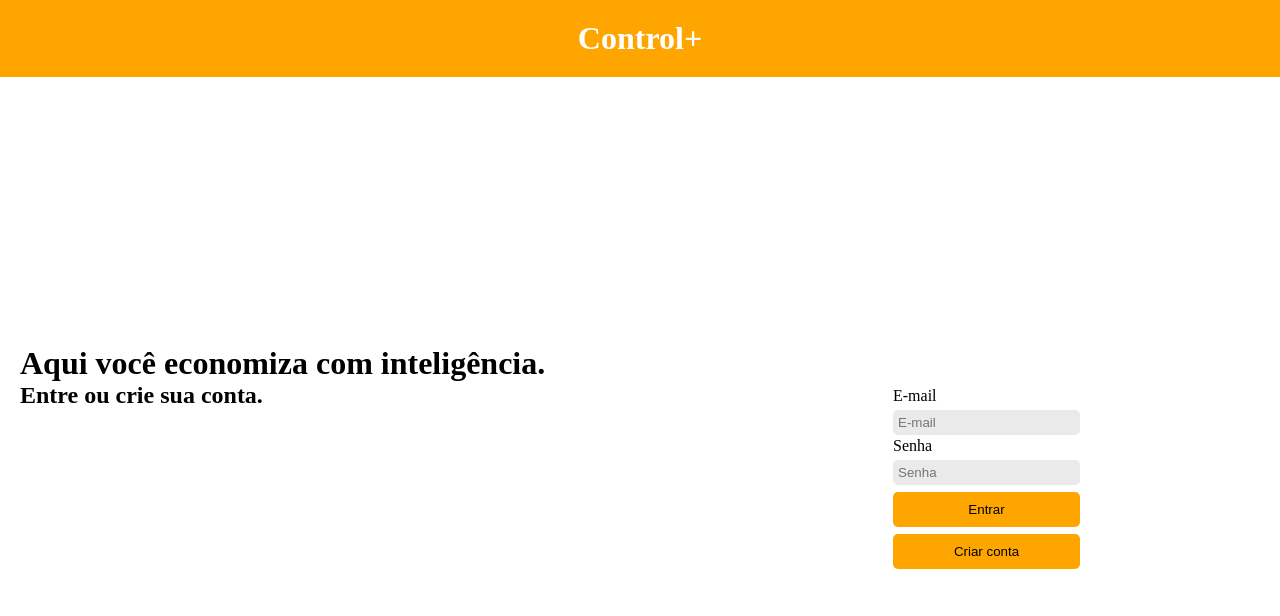
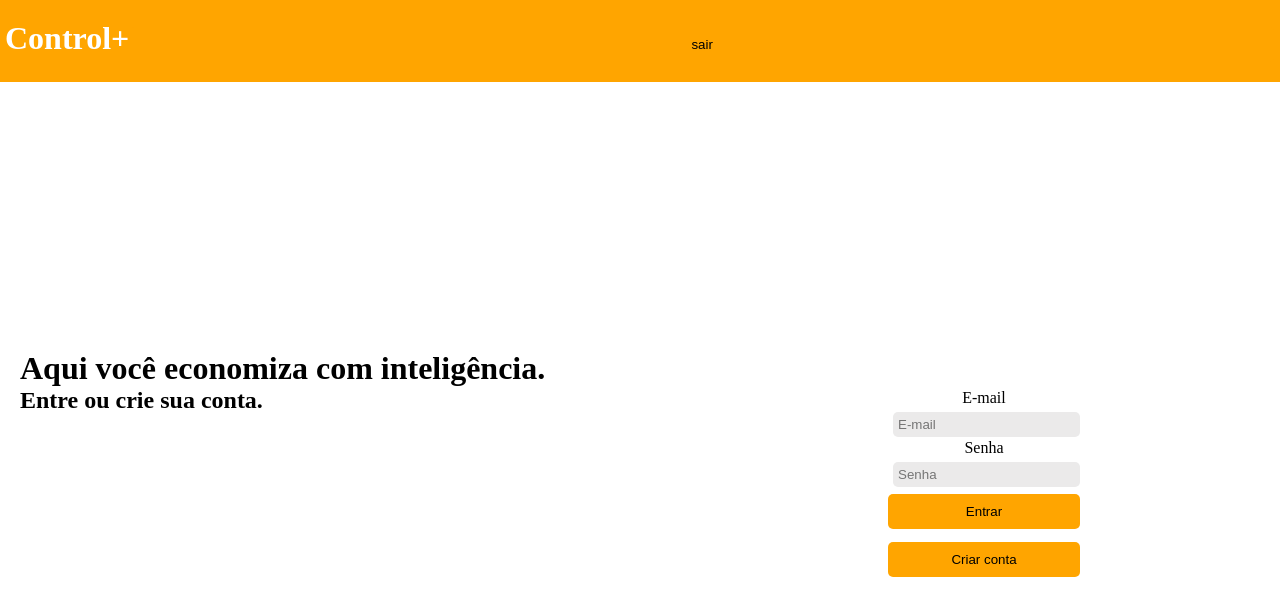
Before and after one commit to joaogpf/gerenciadorDeDespesas, a React (Vite) app in the folder client/gerenciadorDeGastos/: page / in a window 1280 px wide. Shown: the top 616 px of the page. Built offline with nearby package versions, Linux system fonts and the light colour scheme; sample sign-in values are in the browser's storage.

Commit message:
upando atualizacoes

```diff
--- a/client/gerenciadorDeGastos/src/components/App.jsx
+++ b/client/gerenciadorDeGastos/src/components/App.jsx
@@ -3,7 +3,6 @@ import Dashboard from "./Dashboard";
 import PageRegistro from "../pages/PageRegistro"
 import RotaProtegida from "./RotaProtegida";
 import PageLogin from "../pages/PageLogin";
-import Grafico from "./Grafico"
 import Header from "./Header";
 
 const App = () => {
@@ -14,7 +13,6 @@ const App = () => {
                     <Route path="/dashboard" element={
                         <RotaProtegida>
                             <Dashboard/>
-                            <Grafico/>
                         </RotaProtegida>
                     }/>
 
--- a/client/gerenciadorDeGastos/src/components/Dashboard.jsx
+++ b/client/gerenciadorDeGastos/src/components/Dashboard.jsx
@@ -1,6 +1,7 @@
 import React from "react";
 import { useState, useEffect } from 'react'
 import "./styles/Dashboard.css"
+import Grafico from "./Grafico"
 import axios from "axios";
 
 
@@ -57,7 +58,8 @@ const Dashboard = () => {
     return (
       <div className="container">
         <h2>{editando ? "Editar Transferência" : "Cadastrar Transferência"}</h2>
-        <form onSubmit={handleSubmit}>
+        <div className="formContainer">
+          <form onSubmit={handleSubmit} className="formulario">
             <input
                 type="text"
                 placeholder="Nome"
@@ -98,8 +100,10 @@ const Dashboard = () => {
 
             <button type="submit">{editando ? "Atualizar" : "Cadastrar"}</button>
           </form>
+        </div>
 
         <h2>Lista de Transferências</h2>
+        <div className="dashboard">
           <div className="transferencias">
             {transferencias.map((t) => (
               <div key={t.id_transacao} className="transferencia">
@@ -120,6 +124,10 @@ const Dashboard = () => {
               </div>
             ))}
           </div>
+          <div className="grafico">
+           <Grafico/>
+          </div>
+        </div>
       </div>
     );
   }
--- a/client/gerenciadorDeGastos/src/components/Grafico.jsx
+++ b/client/gerenciadorDeGastos/src/components/Grafico.jsx
@@ -33,14 +33,12 @@ const Grafico = () => {
 
     React.useEffect(() => {
       carregarDados()
-      console.log("ijnadspia")
     }, [dataApi])
 
     React.useEffect(() => {
       if(chartRef.current) {
         chartRef.current.data.datasets[0].data = dataApi
         chartRef.current.update()
-        console.log("oi")
       }
     }, [dataApi])
 
--- a/client/gerenciadorDeGastos/src/components/Header.jsx
+++ b/client/gerenciadorDeGastos/src/components/Header.jsx
@@ -1,19 +1,54 @@
-import React from "react";
+import React, { useEffect } from "react";
 import { Outlet } from "react-router-dom";
+import { useNavigate } from "react-router-dom";
 import '../components/styles/header.css'
+import { useState } from "react";
 
 const Header = () => {
+
+    const [userId, setUserId] = useState(localStorage.getItem("token"))
+    const navigate = useNavigate()
+
+    useEffect(() => {
+        const atualizarUserId = () => setUserId(localStorage.getItem("token"))
+
+        window.addEventListener("userLogin", atualizarUserId)
+        window.addEventListener("storage", atualizarUserId)
+
+        return () => {
+            window.removeEventListener("storage", atualizarUserId)
+            window.removeEventListener("userLogin", atualizarUserId)
+        }
+    },[])
+
+    const handleLogout = () => {
+        localStorage.removeItem('token')
+        setUserId(null)
+
+        window.dispatchEvent(new Event("userLogin"))
+        navigate('/')
+    }
 
         return (
             <>
                 <header>
                     <h1>Control+</h1>
+                    {userId && (
+                        <button onClick={handleLogout}>sair</button>
+                    )}
+
                 </header>
                 <main>
                     <Outlet />
                 </main>
             </>
+
         )
+
 }
 
+
+
+
+
 export default Header
--- a/client/gerenciadorDeGastos/src/components/Login.jsx
+++ b/client/gerenciadorDeGastos/src/components/Login.jsx
@@ -41,7 +41,7 @@ const Login = () => {
                 </div>
 
             </div>
-            <div className="formContainer">
+            <div className="formContainerLogin">
                 <div className="content">
                     <form className="loginForm" onSubmit={handleLogin}>
                             <label htmlFor="">E-mail</label>
--- a/client/gerenciadorDeGastos/src/components/styles/Dashboard.css
+++ b/client/gerenciadorDeGastos/src/components/styles/Dashboard.css
@@ -1,6 +1,45 @@
 .container {
     padding: 20px 20px;
+}
 
+.formulario {
+    display: flex;
+    width: 50%;
+}
+
+form {
+    display: flex;
+    align-items: center;
+    justify-content: center;
+}
+
+form button {
+    margin-bottom: 6px;
+}
+
+input {
+    margin-left: 5px;
+    border-radius: 5px;
+    padding: 7px
+}
+
+select {
+    margin-left: 5px;
+    border-radius: 5px;
+    padding: 7px;
+}
+
+.formContainer {
+    padding: 20px;
+    background-color: #f5f5f5;
+    display: flex;
+    justify-content: center;
+
+
+}
+
+.formContainer button {
+    margin-left: 05px;
 }
 
 .transferencia {
@@ -13,7 +52,7 @@
     margin-top: 20px;
     gap: 150px;
     background-color: rgb(242, 239, 239);
-    width: 50%;
+    width: 100%;
     padding: 10px 20px;
     align-items: center;
 }
@@ -26,5 +65,9 @@
 }
 
 .buttonContainer button {
-    width: 80%;
+    width: 100%;
 }
+
+.dashboard {
+    display: flex;
+}
--- a/client/gerenciadorDeGastos/src/components/styles/Login.css
+++ b/client/gerenciadorDeGastos/src/components/styles/Login.css
@@ -28,7 +28,7 @@
 
 }
 
-.formContainer {
+.formContainerLogin{
     display: flex;
     flex-direction: column;
     justify-content: center;
```
Lines whose indentation alone changed are shown as unchanged.
